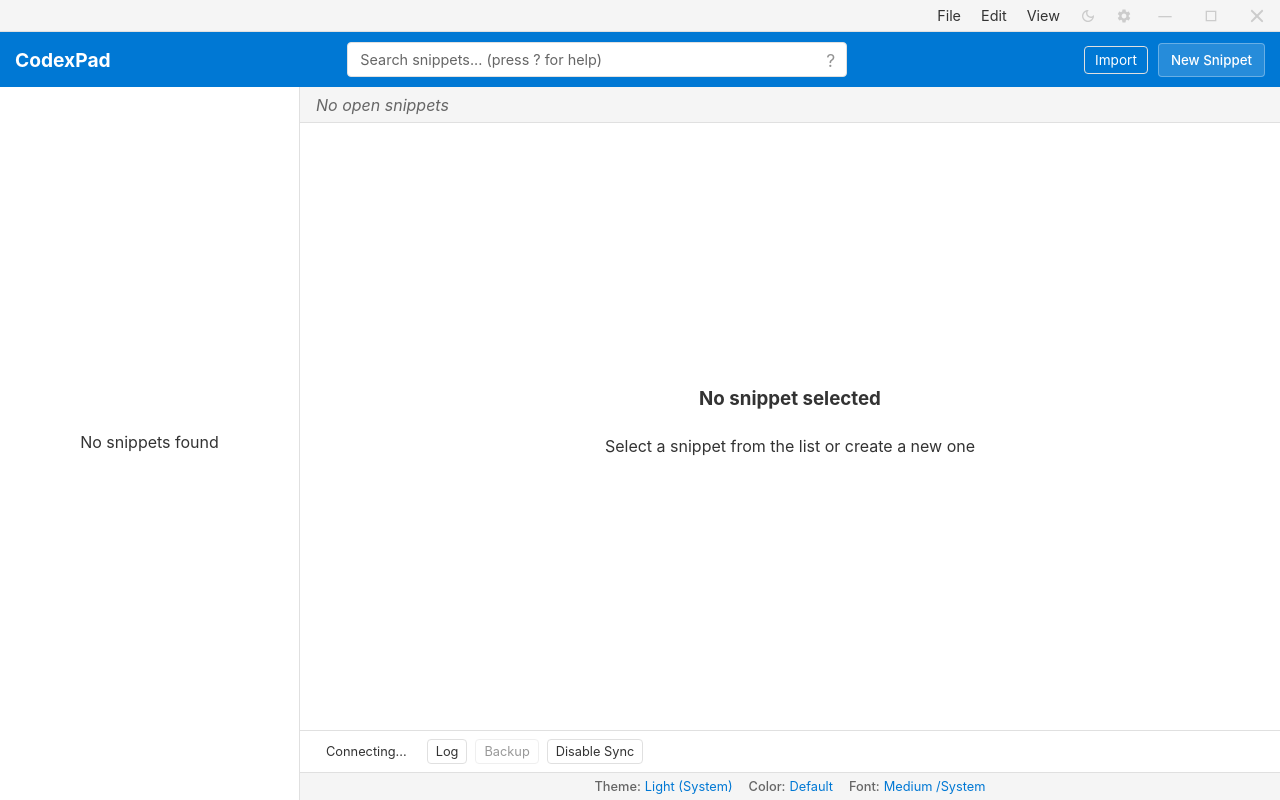
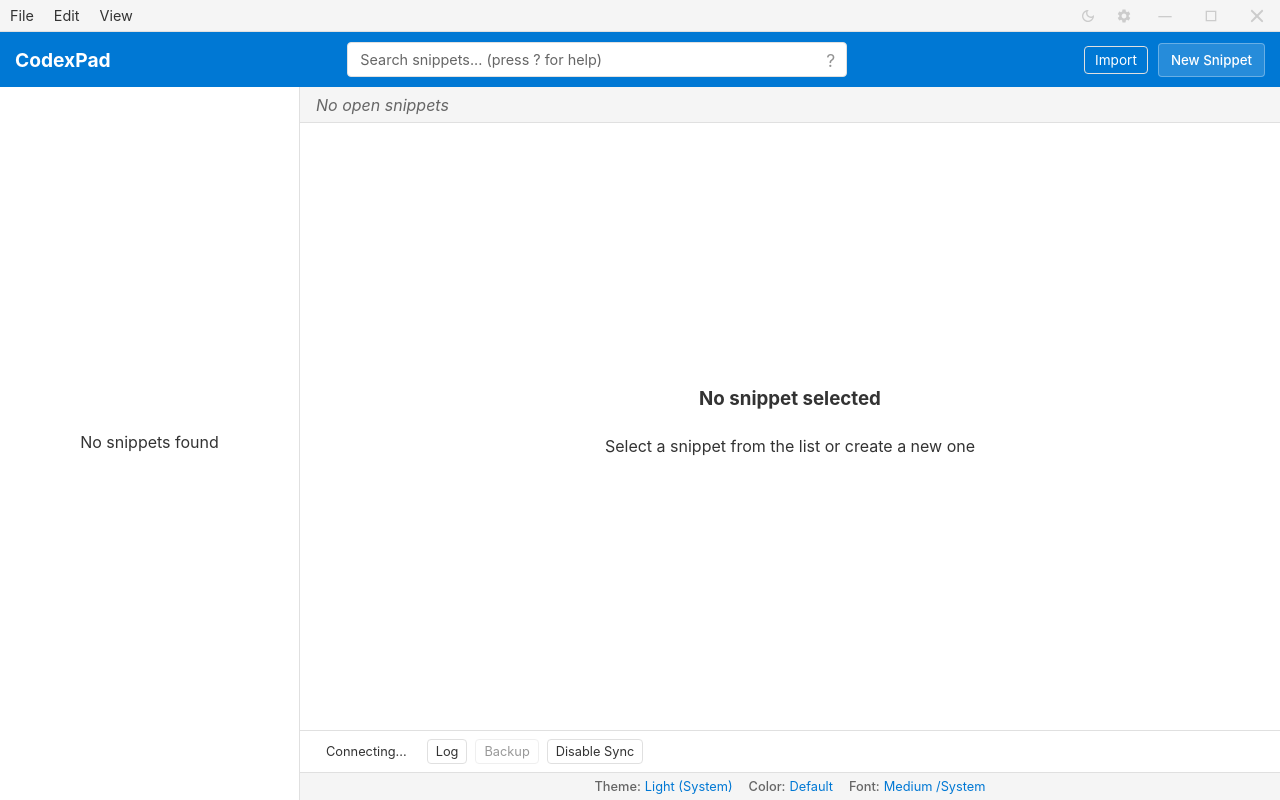
Before and after one commit to willibrandon/CodexPad, a React (Create React App) app: page / in a window 1280 px wide. Built offline with nearby package versions, Linux system fonts and the light colour scheme; what @tensorflow/tfjs would draw is missing.

Commit message:
Left-align File, Edit, and View menus

```diff
--- a/src/components/AppMenu.tsx
+++ b/src/components/AppMenu.tsx
@@ -45,7 +45,6 @@
   return (
     <div className={`app-menu ${isMac ? 'mac-app-menu' : ''}`} ref={menuRef}>
       <div className="menu-bar">
-        <div className="menu-bar-drag-region" />
         {!isMac && (
           <div className="menu-bar-items">
             <div
@@ -139,6 +138,7 @@
             </div>
           </div>
         )}
+        <div className="menu-bar-drag-region" />
         <WindowControls />
       </div>
     </div>
```
